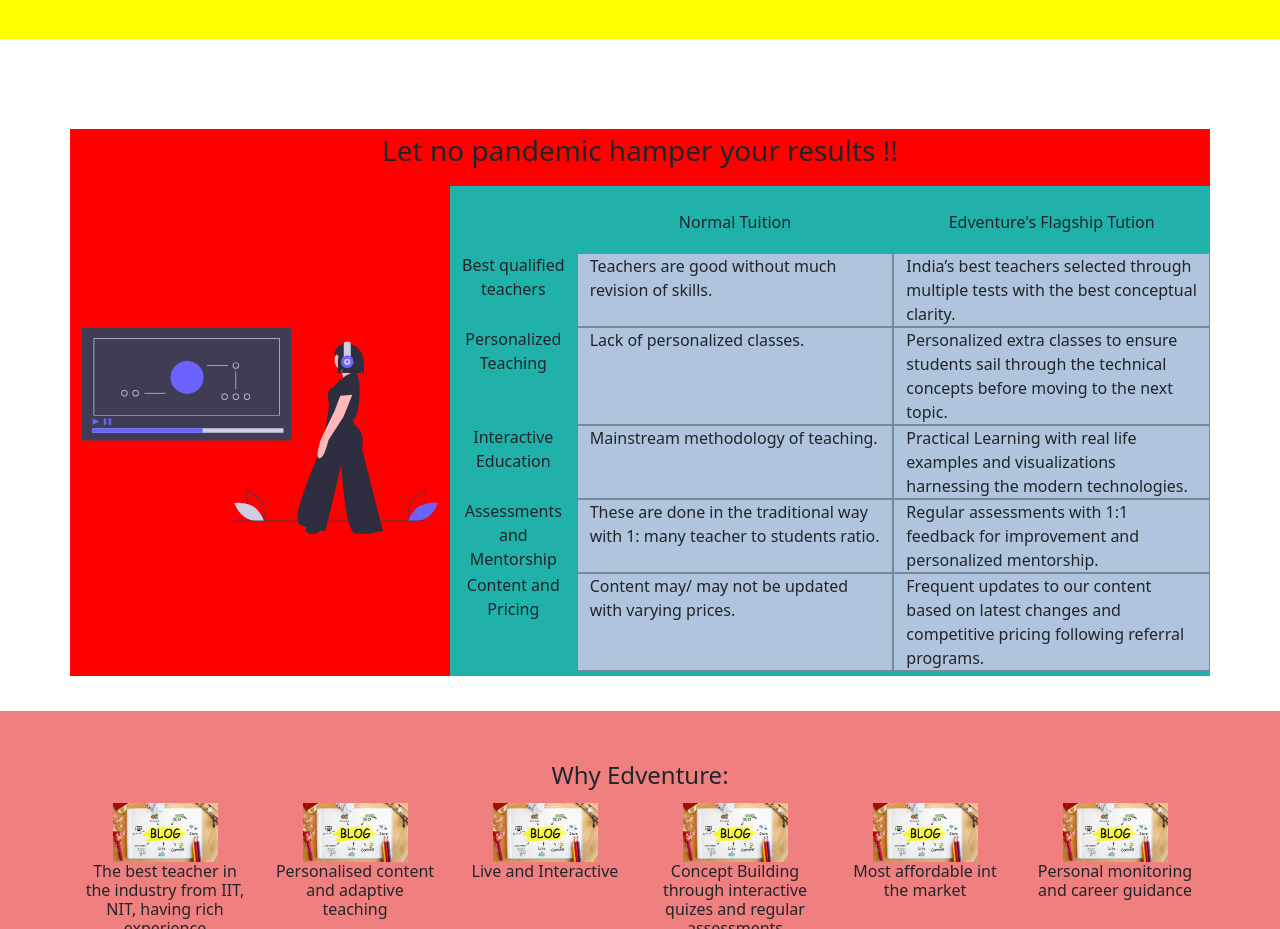
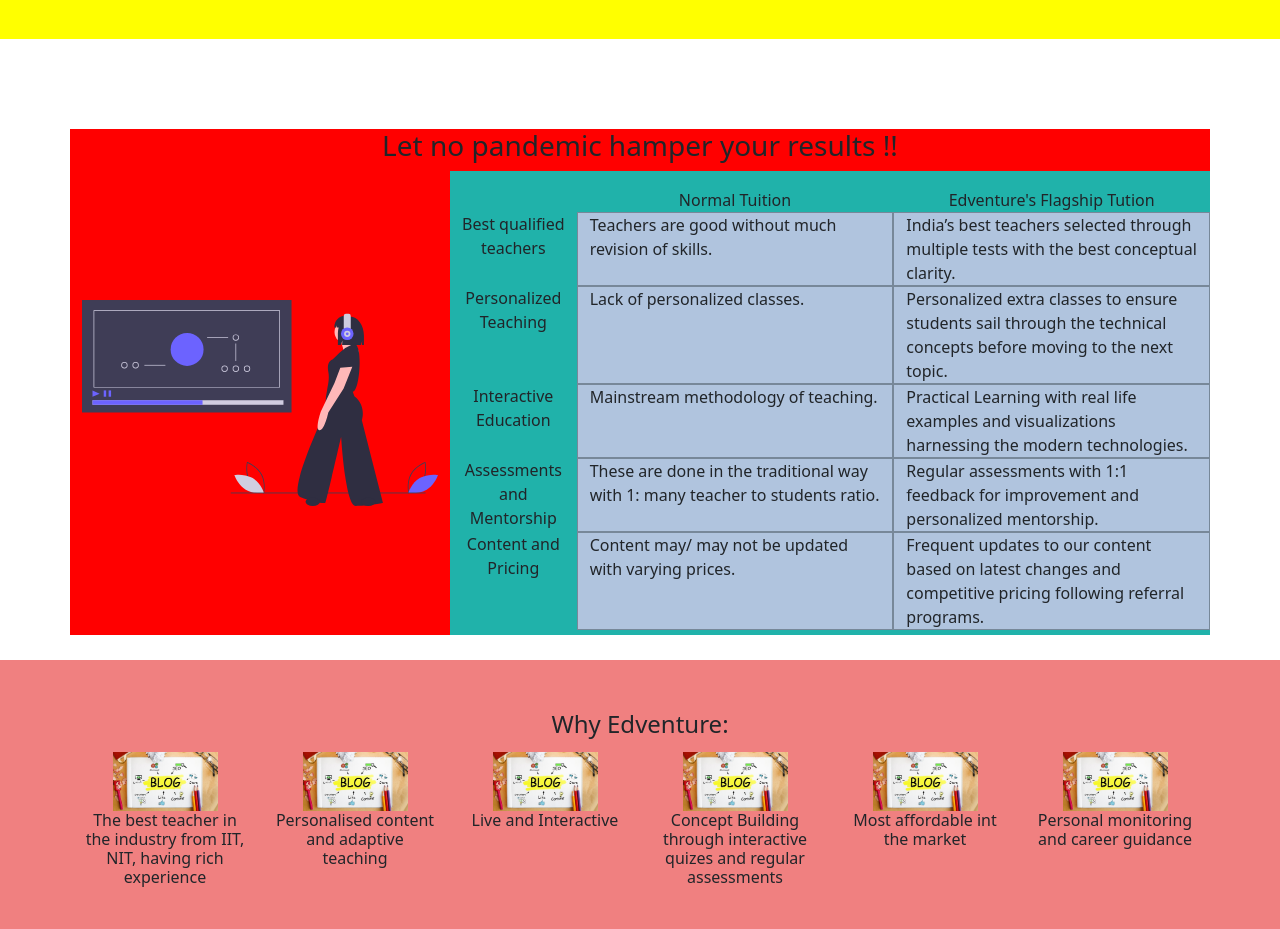
Before and after one commit to Abhijitgayen/EDVENTURE, a React (Create React App) app: page / in a window 1280 px wide. Shown: the part 3080-4009 px from the top of the page. Built offline with nearby package versions, Linux system fonts and the light colour scheme.

Commit message:
some error

```diff
--- a/src/App.css
+++ b/src/App.css
@@ -331,13 +331,12 @@
 /*table from data in home*/
 
 .table_section{
-    margin: 35px 0px;
+    margin-top: 35px;
     padding: 0px;
     background-color: red;
 }
 .table_t{
     text-align: center;
-    padding: 5px 0px 10px 0px;
 }
 .table_set_img {
     display: flex;
@@ -353,7 +352,7 @@
     /* background-color: red; */
 }
 .padding_table_cen{
-    padding:19px 0px ;
+    padding-top: 12px;
 }
 .table_content{
     order: 1px solid lightseagreen;
```
